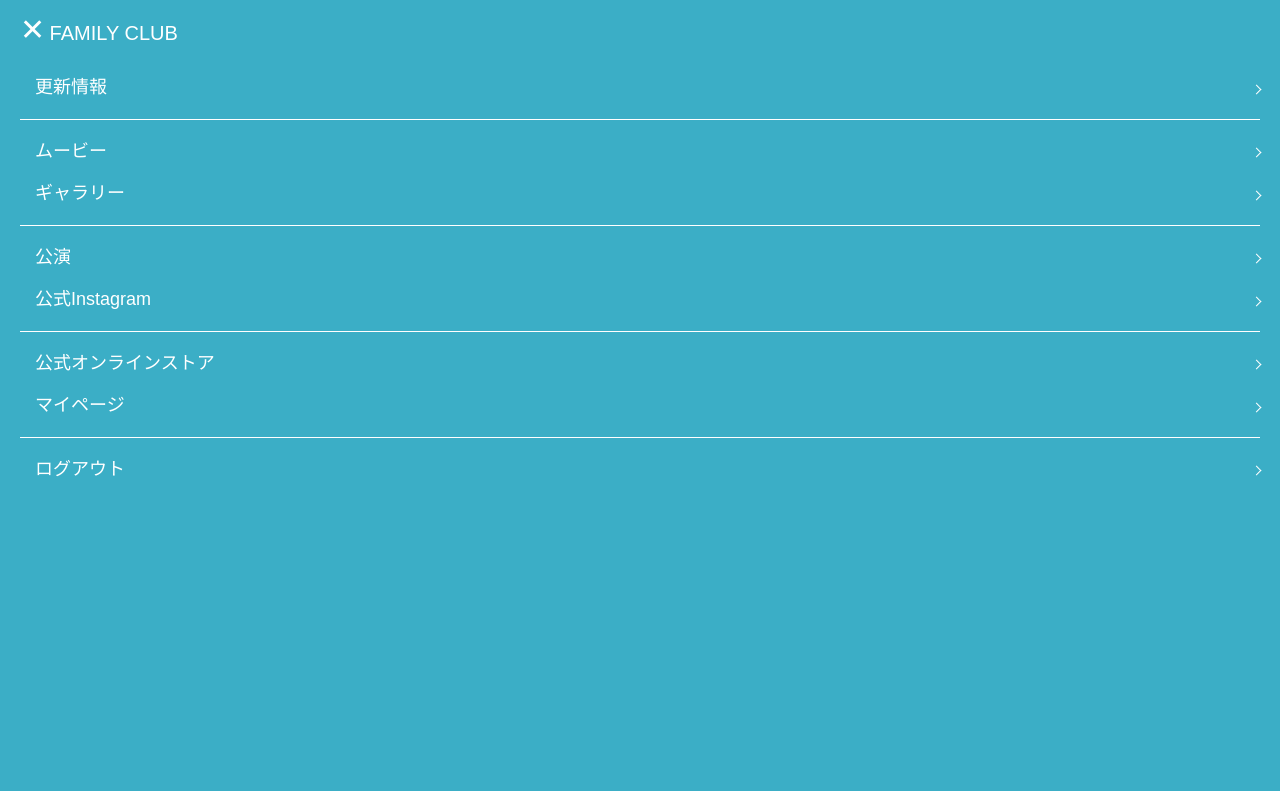
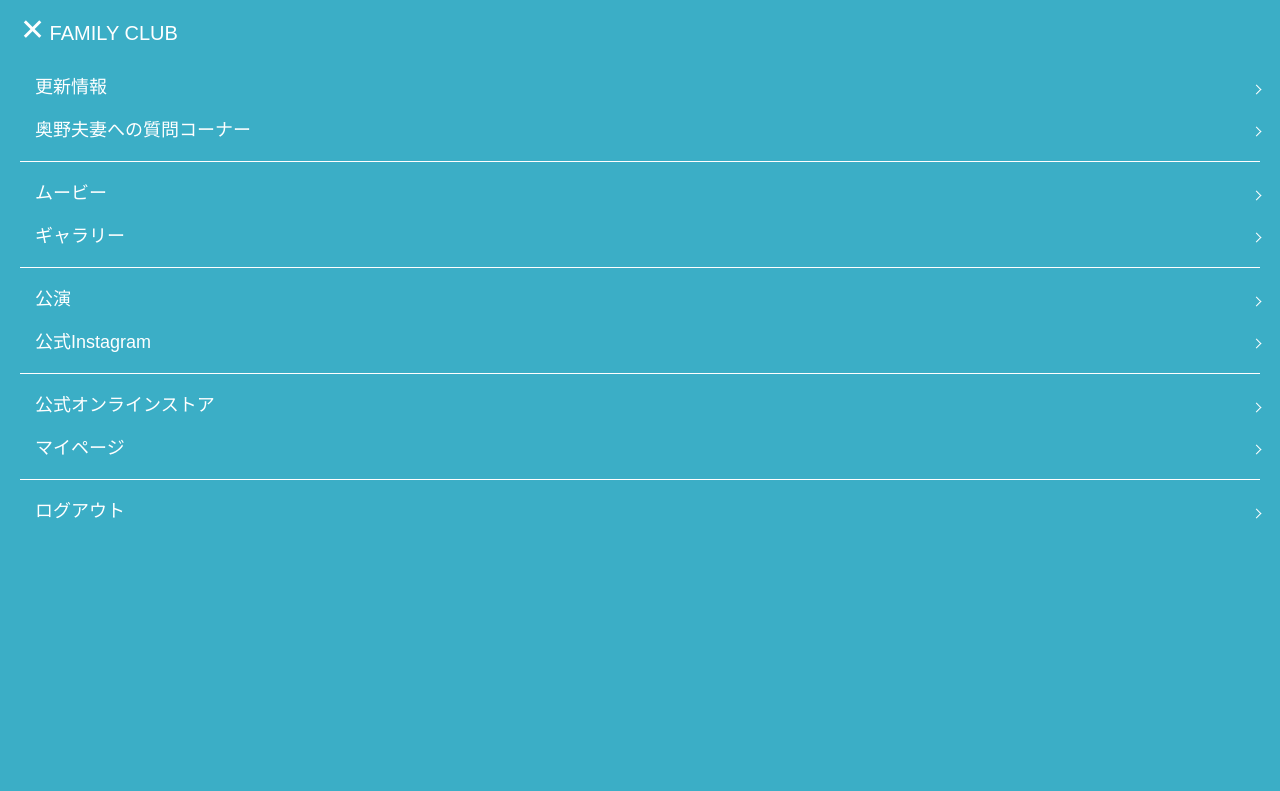
Before and after one commit to taisei0828/okunonakatani.familyclub, a plain HTML site: page faq.html in a window 1280 px wide. Both pictures are taken after a click on the button 35 px from the left and 50 px from the top of the page. Shown: the top 791 px of the page. Drawn offline with Linux system fonts and the light colour scheme.

Commit message:
Fix list items in FAQ navigation

```diff
--- a/faq.html
+++ b/faq.html
@@ -44,7 +44,8 @@
 </div>
 <div class="global-nav-links">
 <ul>
-<li class="border"><a href="updates.html" onclick="closeMenu()">更新情報</a></li>
+<li><a href="updates.html" onclick="closeMenu()">更新情報</a></li>
+<li class="border"><a href="faq.html" onclick="closeMenu()">奥野夫妻への質問コーナー</a></li>
 <li><a href="movies.html" onclick="closeMenu()">ムービー</a></li>
 <li class="border"><a href="gallery.html" onclick="closeMenu()">ギャラリー</a></li>
 <li><a href="performance.html" onclick="closeMenu()">公演</a></li>
```
